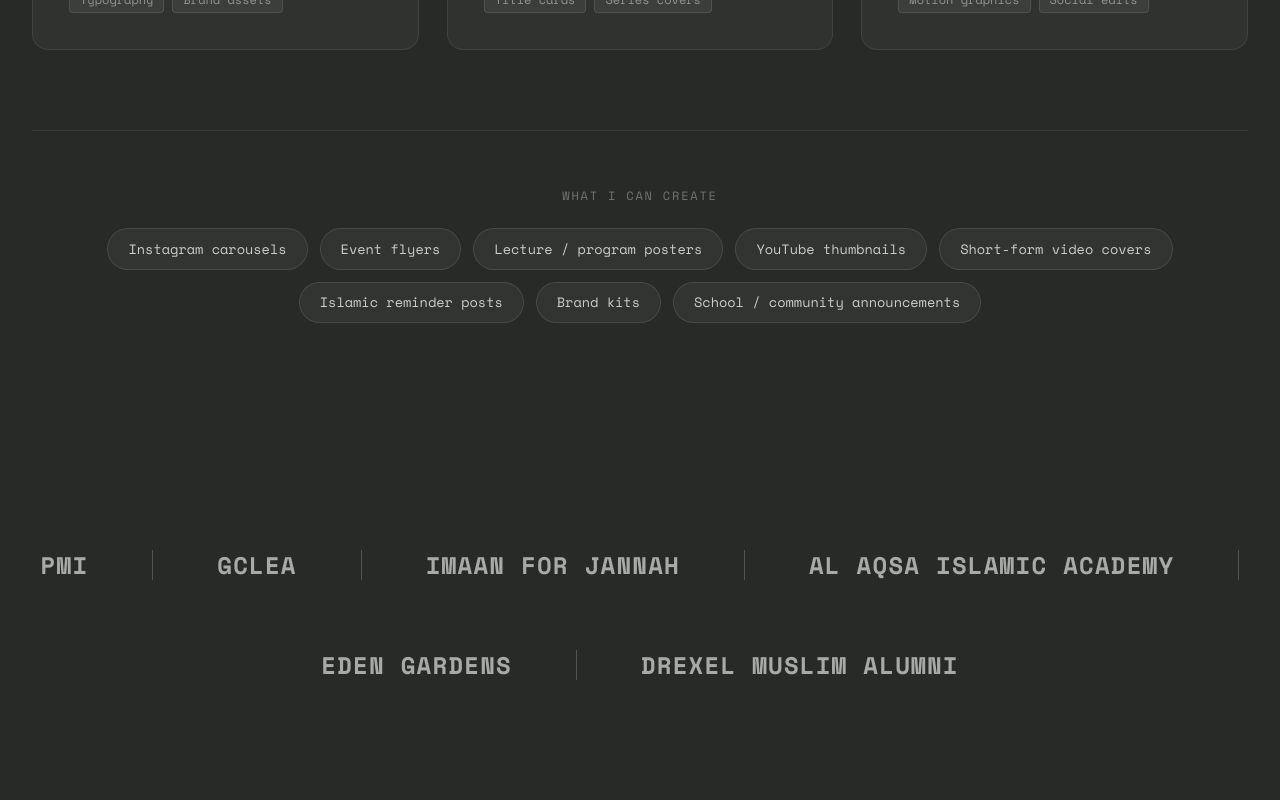
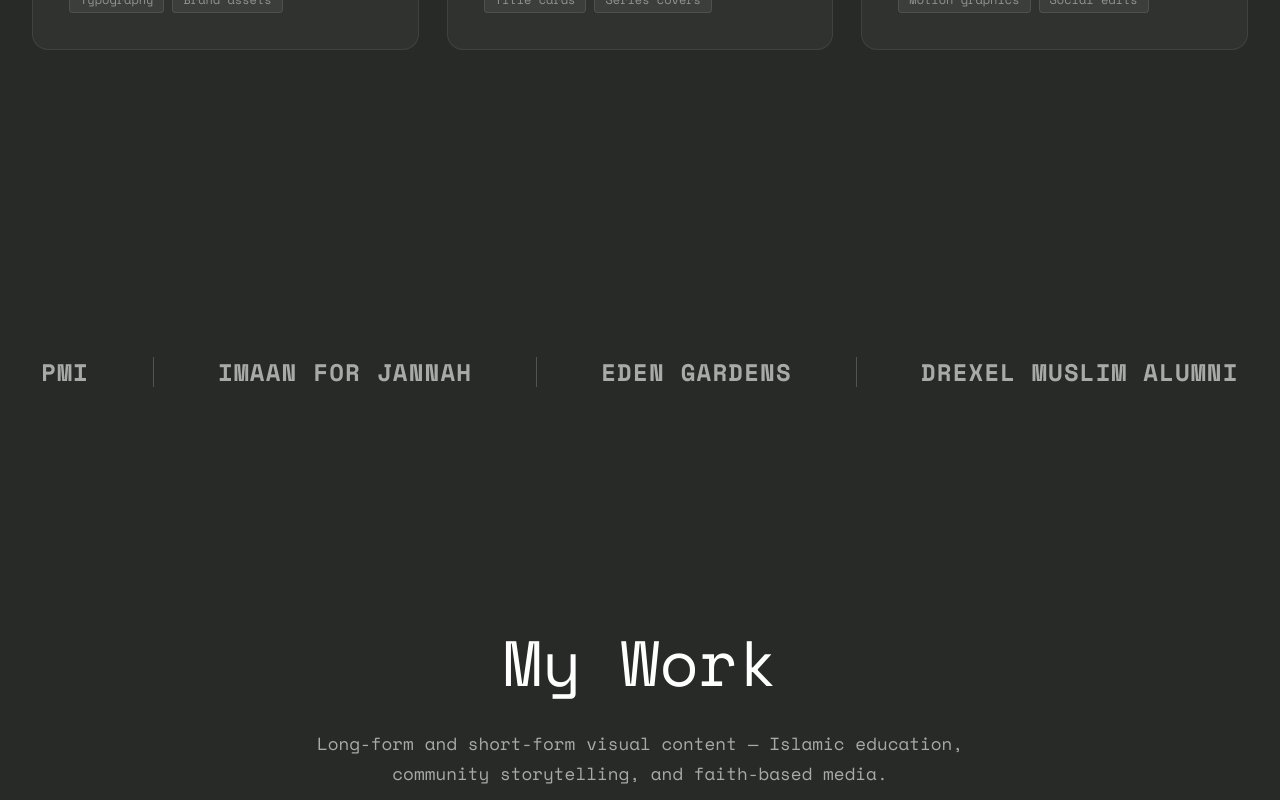
Before and after one commit to abdullahk456/abdullahsportfolio, a Next.js app: page / in a window 1280 px wide. Shown: the part 1740-2540 px from the top of the page. Built offline with nearby package versions, Linux system fonts and the light colour scheme.

Commit message:
More cleanup

```diff
--- a/src/app/components/navbar/Navbar.tsx
+++ b/src/app/components/navbar/Navbar.tsx
@@ -41,6 +41,9 @@
               <button onClick={() => scrollToSection('projects')}>PROJECTS</button>
             </li>
             <li>
+              <button onClick={() => scrollToSection('gallery')}>GALLERY</button>
+            </li>
+            <li>
               <button onClick={() => scrollToSection('about')}>ABOUT</button>
             </li>
             <li>
@@ -76,6 +79,9 @@
           <button onClick={() => scrollToSection('projects')} className={styles.mobileNavBtn}>
             PROJECTS
           </button>
+          <button onClick={() => scrollToSection('gallery')} className={styles.mobileNavBtn}>
+            GALLERY
+          </button>
           <button onClick={() => scrollToSection('about')} className={styles.mobileNavBtn}>
             ABOUT
           </button>
--- a/src/app/page.module.css
+++ b/src/app/page.module.css
@@ -1093,42 +1093,6 @@
   line-height: 1.4;
 }
 
-.servicesBlock {
-  border-top: 1px solid rgba(255, 255, 255, 0.08);
-  padding-top: 3.5rem;
-  text-align: center;
-}
-
-.servicesLabel {
-  font-size: 0.75rem;
-  text-transform: uppercase;
-  letter-spacing: 0.15em;
-  color: rgba(255, 255, 255, 0.35);
-  margin-bottom: 1.5rem;
-}
-
-.servicesList {
-  display: flex;
-  flex-wrap: wrap;
-  gap: 0.75rem;
-  justify-content: center;
-}
-
-.servicePill {
-  padding: 0.6rem 1.25rem;
-  background: rgba(255, 255, 255, 0.05);
-  border: 1px solid rgba(255, 255, 255, 0.1);
-  border-radius: 50px;
-  color: rgba(255, 255, 255, 0.75);
-  font-size: 0.85rem;
-  transition: all 0.2s ease;
-}
-
-.servicePill:hover {
-  background: rgba(255, 255, 255, 0.09);
-  color: #ffffff;
-}
-
 @media (max-width: 968px) {
   .designGrid {
     grid-template-columns: repeat(2, 1fr);
@@ -1343,59 +1307,6 @@
   }
 }
 
-/* ─── Relevant Work for Islamic Organizations ────────────── */
-
-.islamicWorkSection {
-  padding: 7rem 2rem;
-  background-color: #272a27;
-  border-top: 1px solid rgba(255, 255, 255, 0.06);
-  border-bottom: 1px solid rgba(255, 255, 255, 0.06);
-}
-
-.islamicWorkContainer {
-  max-width: 720px;
-  margin: 0 auto;
-  text-align: center;
-}
-
-.islamicWorkTitle {
-  font-size: clamp(2rem, 4vw, 3rem);
-  font-weight: 400;
-  color: #ffffff;
-  margin-bottom: 1.5rem;
-  line-height: 1.2;
-}
-
-.islamicWorkBody {
-  font-size: clamp(1rem, 1.5vw, 1.1rem);
-  color: rgba(255, 255, 255, 0.65);
-  line-height: 1.8;
-  margin-bottom: 0;
-}
-
-.islamicHighlights {
-  display: flex;
-  gap: 0.875rem;
-  flex-wrap: wrap;
-  justify-content: center;
-  margin-top: 3rem;
-}
-
-.highlightPill {
-  padding: 0.75rem 1.75rem;
-  background: rgba(255, 255, 255, 0.06);
-  border: 1px solid rgba(255, 255, 255, 0.12);
-  border-radius: 50px;
-  color: rgba(255, 255, 255, 0.85);
-  font-size: 0.875rem;
-  transition: all 0.2s ease;
-}
-
-.highlightPill:hover {
-  background: rgba(255, 255, 255, 0.1);
-  color: #ffffff;
-}
-
 /* ─── Video Card Grid (My Work section) ─────────────────── */
 
 .vidGrid {
--- a/src/app/page.tsx
+++ b/src/app/page.tsx
@@ -43,17 +43,6 @@
       "Short-form visual storytelling with typography, pacing, editing, and Islamic messaging.",
     deliverables: ["Reels", "Shorts", "Captions", "Motion graphics", "Social edits"],
   },
-];
-
-const servicesList = [
-  "Instagram carousels",
-  "Event flyers",
-  "Lecture / program posters",
-  "YouTube thumbnails",
-  "Short-form video covers",
-  "Islamic reminder posts",
-  "Brand kits",
-  "School / community announcements",
 ];
 
 const videos = [
@@ -179,17 +168,6 @@
                 </div>
               ))}
             </div>
-
-            <div className={styles.servicesBlock}>
-              <p className={styles.servicesLabel}>What I Can Create</p>
-              <div className={styles.servicesList}>
-                {servicesList.map((s) => (
-                  <span key={s} className={styles.servicePill}>
-                    {s}
-                  </span>
-                ))}
-              </div>
-            </div>
           </div>
         </section>
       </AnimatedSection>
@@ -200,11 +178,7 @@
           <div className={styles.brandsContainer}>
             <div className={styles.brandLogo}>PMI</div>
             <div className={styles.brandSeparator}></div>
-            <div className={styles.brandLogo}>GCLEA</div>
-            <div className={styles.brandSeparator}></div>
             <div className={styles.brandLogo}>IMAAN FOR JANNAH</div>
-            <div className={styles.brandSeparator}></div>
-            <div className={styles.brandLogo}>AL AQSA ISLAMIC ACADEMY</div>
             <div className={styles.brandSeparator}></div>
             <div className={styles.brandLogo}>EDEN GARDENS</div>
             <div className={styles.brandSeparator}></div>
@@ -310,28 +284,46 @@
         </section>
       </AnimatedSection>
 
-      {/* ── Relevant Work for Islamic Organizations ───────── */}
+      {/* ── Visual Stories Gallery ────────────────────────── */}
       <AnimatedSection>
-        <section id="islamic-work" className={styles.islamicWorkSection}>
-          <div className={styles.islamicWorkContainer}>
-            <h2 className={styles.islamicWorkTitle}>Built for Faith-Based Teams</h2>
-            <p className={styles.islamicWorkBody}>
-              I&apos;ve worked on faith-centered creative projects involving Islamic education,
-              community events, social media content, and nonprofit-style outreach. My focus is on
-              making Islamic messages clear, respectful, visually appealing, and easy to engage with
-              across platforms.
+        <section id="gallery" className={styles.gallerySection}>
+          <div className={styles.galleryContainer}>
+            <h2 className={styles.galleryTitle}>Visual Stories Gallery</h2>
+            <p className={styles.gallerySubtitle}>
+              Video production &amp; visual storytelling projects
             </p>
-            <div className={styles.islamicHighlights}>
-              {[
-                "Islamic Education",
-                "Social Media Graphics",
-                "Community Events",
-                "Short-Form Video",
-              ].map((pill) => (
-                <span key={pill} className={styles.highlightPill}>
-                  {pill}
-                </span>
-              ))}
+
+            <div className={styles.galleryGrid}>
+              <div className={`${styles.galleryItem} ${styles.item1}`}>
+                <a href="https://www.youtube.com/watch?v=NpzZrUSOccI&t=38s" target="_blank" rel="noopener noreferrer">
+                  <img src="/cardimages/project1.jpg" alt="Project 1" className={styles.galleryImage} />
+                </a>
+              </div>
+              <div className={`${styles.galleryItem} ${styles.item2}`}>
+                <a href="https://www.youtube.com/shorts/7uaJ7Gk33Ek" target="_blank" rel="noopener noreferrer">
+                  <img src="/cardimages/project2.jpg" alt="Project 2" className={styles.galleryImage} />
+                </a>
+              </div>
+              <div className={`${styles.galleryItem} ${styles.item3}`}>
+                <a href="https://www.youtube.com/shorts/iFP4Qer5bXs" target="_blank" rel="noopener noreferrer">
+                  <img src="/cardimages/project3.jpg" alt="Project 3" className={styles.galleryImage} />
+                </a>
+              </div>
+              <div className={`${styles.galleryItem} ${styles.item4}`}>
+                <a href="https://www.youtube.com/watch?v=YlQHRKG8KgQ&t=7s" target="_blank" rel="noopener noreferrer">
+                  <img src="/cardimages/project4.jpg" alt="Project 4" className={styles.galleryImage} />
+                </a>
+              </div>
+              <div className={`${styles.galleryItem} ${styles.item5}`}>
+                <a href="https://www.youtube.com/shorts/dNg4apX8NKY" target="_blank" rel="noopener noreferrer">
+                  <img src="/cardimages/project5.jpg" alt="Project 5" className={styles.galleryImage} />
+                </a>
+              </div>
+              <div className={`${styles.galleryItem} ${styles.item6}`}>
+                <a href="https://www.youtube.com/shorts/WWj8RVfgZRg" target="_blank" rel="noopener noreferrer">
+                  <img src="/cardimages/project6.jpg" alt="Project 6" className={styles.galleryImage} />
+                </a>
+              </div>
             </div>
           </div>
         </section>
```
